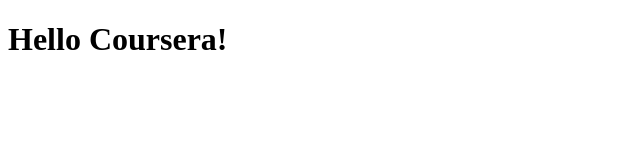
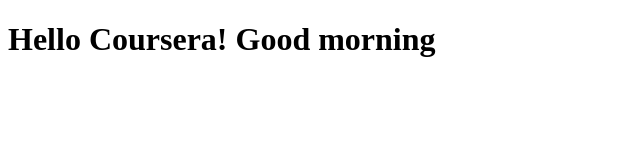
Before and after one commit to dotnithish/coursera-test, a plain HTML site: page site/index.html in a window 1280 px wide. Shown: the whole page, without its empty margins (0-640 px from the left). Drawn offline with Linux system fonts and the light colour scheme.

Commit message:
small addition

```diff
--- a/site/index.html
+++ b/site/index.html
@@ -4,6 +4,6 @@
 <title>Hello Courseral</title>
 </head>
 <body>
-	<h1>Hello Coursera!</h1>
+	<h1>Hello Coursera! Good morning</h1>
 </body>
 </html>
```
